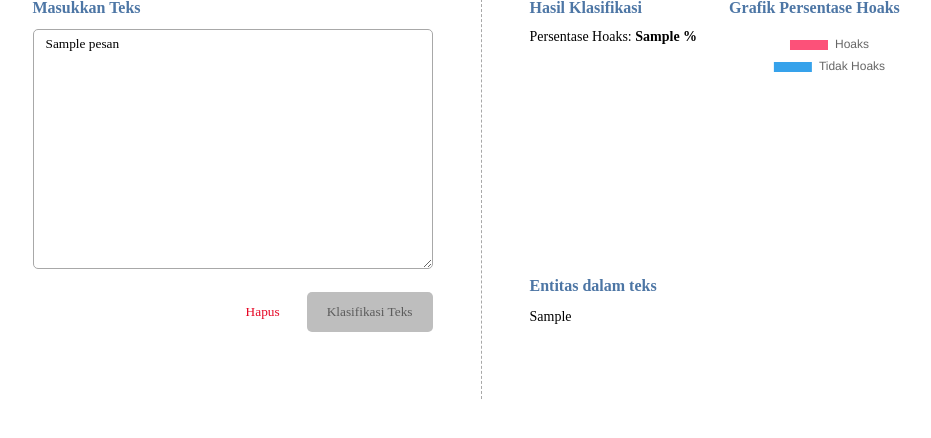
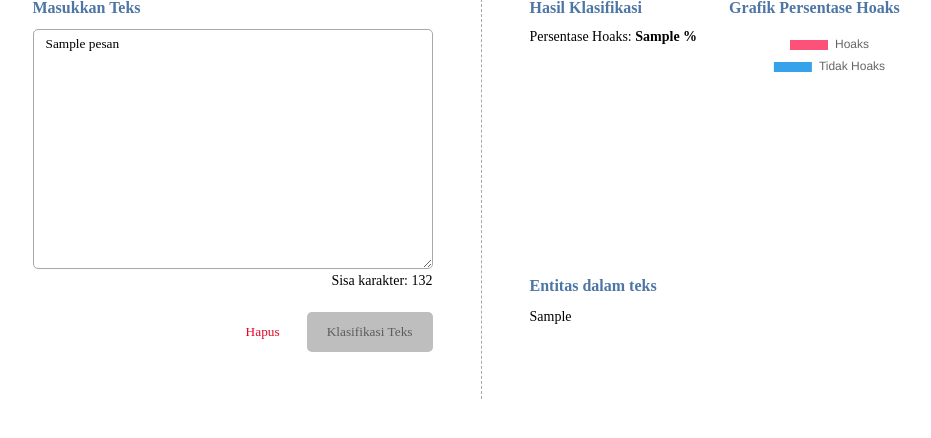
Before and after one commit to mfadilk22/klasifikasi-hoaks, a Flask app: template templates/index.html in a window 1280 px wide. Shown: the part 214-652 px from the top of the page, without its empty margins (159-1090 px from the left). Run offline with Flask 2, Linux system fonts and the light colour scheme; the template is opened without the code that fills it: most values are stand-ins (such as "Sample title", 1, 10 or a date in 2020); parts of the project's set-up code (start-up, migrations or seed data) failed here and were passed over; some libraries are stand-ins or nearby versions.

```diff
--- a/static/css/main.css
+++ b/static/css/main.css
@@ -59,7 +59,13 @@ li{
 }
 
 .textarea{
-    margin-bottom: 12px;
+    margin-bottom: 16px;
+}
+
+#countText{
+    padding-top: 4px;
+    padding-bottom: 4px;
+    margin-bottom: 16px;
 }
 textarea:focus{
     outline: 0;
@@ -74,7 +80,7 @@ textarea:focus{
     border: 1px solid #A8A8A8;
     border-radius: 5px;
     padding: 6px 12px;
-    margin-bottom: 20px;
+    /* margin-bottom: 20px; */
 }
 
 .vl{
--- a/static/script/script.js
+++ b/static/script/script.js
@@ -51,6 +51,18 @@ if (submit_btn_value === "checked"){
     el2.style.display = 'flex';
 }
 
+window.onload = textareaLengthCheck();
+
+function textareaLengthCheck() {
+    var txtArea = txtarea.value.length;
+    var charactersLeft = 144 - txtArea;
+    var count = document.getElementById('countText');
+    count.innerHTML = "Sisa karakter: " + charactersLeft;
+}
+
+txtarea.addEventListener('keyup', textareaLengthCheck, false);
+txtarea.addEventListener('keydown', textareaLengthCheck, false);
+
 txtarea.addEventListener('keyup', function() {
     submit_btn[0].disabled = !this.value;
   });
@@ -64,6 +76,8 @@ let submit_file_btn = document.getElementById("upload-file").getElementsByClassN
 let hoaks_file = document.getElementById("myStrong");
 let input = document.getElementById("input");
 
+
+
 // input.onchange = () => {
 //     submit_btn[1].disabled = !this.value;
 // }
@@ -73,7 +87,7 @@ filename.style.display = 'flex';
 //     var fileVal = form_2.elements['file'].value;
 
 //     if (fileVal == ""){
-//         // submit_btn[0].disabled = !this.value;
+//          submit_btn[0].disabled = !this.value;
 //         swal ("Oops", "File tidak boleh kosong","error" );
 
 //     }else{
--- a/templates/index.html
+++ b/templates/index.html
@@ -53,8 +53,9 @@
                         <ul class="form-style-1">
                             <li>
                                 <textarea name="teks" class="textarea-field" onkeyup="btnActivation()"
-                                    placeholder="Masukkan Teks">{{ pesan }}</textarea>
+                                    placeholder="Masukkan Teks" maxlength="144  ">{{ pesan }}</textarea>
                             </li>
+                            <li><span id="countText">Total karakter: </span></li>
                             <li>
                                 <input type="reset" value="Hapus" />
                                 <button type="submit" value="Submit" class="submit" disabled>Klasifikasi Teks</button>
```
